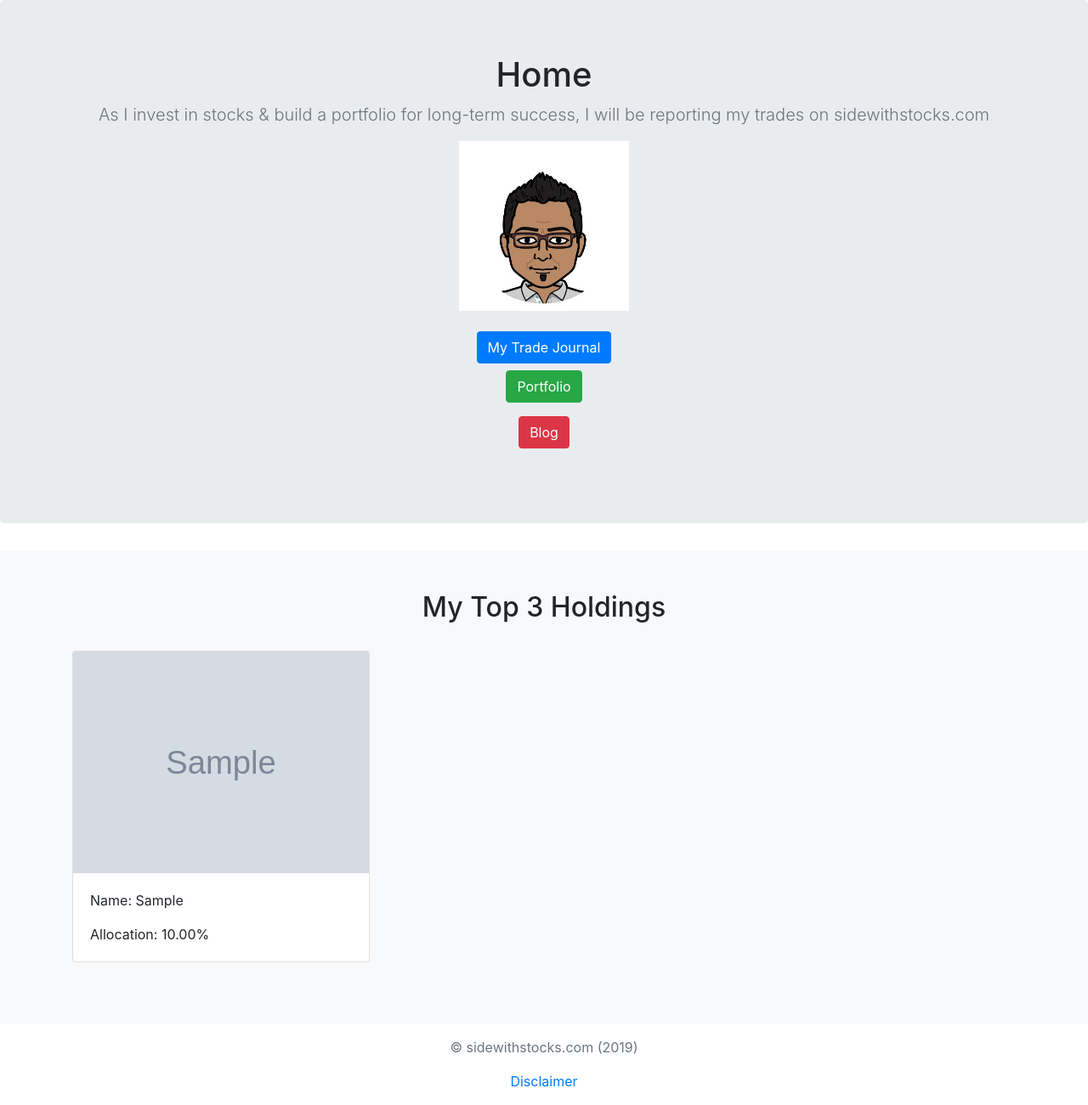
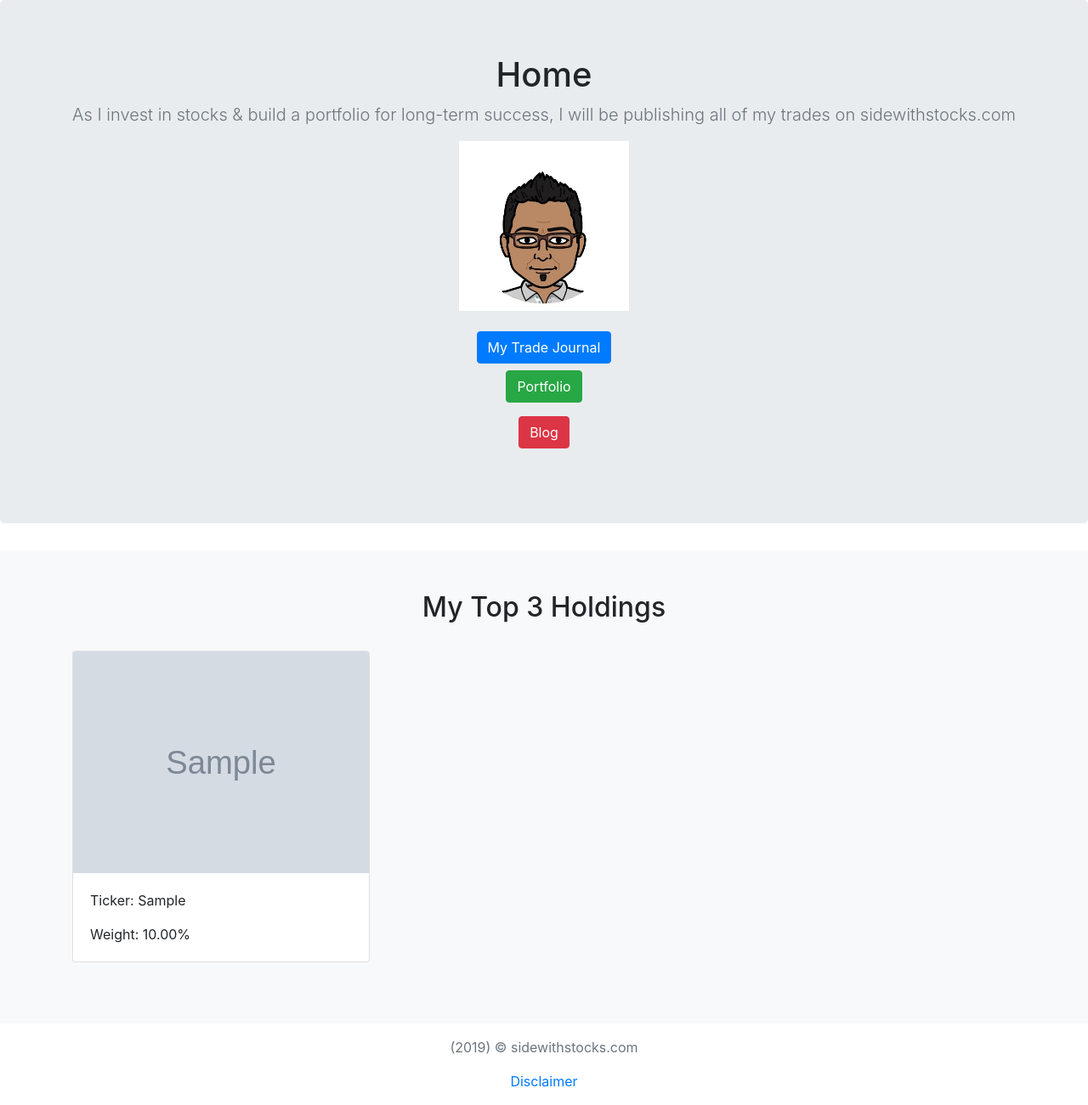
Before and after one commit to ladsunny/Project2_Portfolio, a Django app: page / in a window 1280 px wide. Shown: the part 56-1357 px from the top of the page at 85% size. Run offline with Django 3.2, Linux system fonts and the light colour scheme; tables that the repository leaves empty hold one stand-in row (values such as "Sample post"); grey boxes marked "Sample" are stand-in pictures; some libraries are stand-ins or nearby versions.

Commit message:
minor language edits, and new static file

```diff
--- a/holdings/templates/holdings/about.html
+++ b/holdings/templates/holdings/about.html
@@ -13,7 +13,7 @@
       </div>
     <br />
     <p></p>
-    <p>Hi, I am Nishant Sharma, and I am a retail investor. I have been investing in the US stock market since 2003. Usually, I invest in stocks of large US based companies that are publicly traded, and I take a long-term view (1-5 years) when investing in these companies. I am not a professional investment advisor, and I do not consider myself as an expert either. However, I take a lot of pride in managing my own stock portfolio. Sidewithstocks.com is just another way for me to extend my passion for investing in stocks. It compels me to be more thoughtful about my investment decisions, and provides me a customized source of reference to track my actions and thoughts while trading stocks.</p>
+    <p>Hello! My name is Nishant Sharma, I am a retail investor, and owner of sidewithstocks.com. I have been investing in the US stock market since 2003. Usually, I like to invest in stocks of large US based companies, and I take a long-term view (1-5 years) when investing in these companies. I am not a professional investment advisor, and I do not consider myself as an expert either. However, I take a lot of pride in managing my own stock portfolio. Sidewithstocks.com is just another way for me to extend my passion for investing in stocks. It compels me to be more thoughtful about my investment decisions, and provides me a customized source of reference to track my trading actions.</p>
     <p></p>
     <br />
   </div>
--- a/holdings/templates/holdings/disclaimer.html
+++ b/holdings/templates/holdings/disclaimer.html
@@ -11,7 +11,7 @@
       <div class="text-center">
       </div>
     <br />
-    <p>As a user of sidewithstocks.com (SWS), you agree to not consider any information posted on the website as professional investment advice. This information is available for education purpose only. You also agree to not hold SWS owner(s) liable for accuracy of the information, and for any of your investment decisions and their outcomes. Always remember that trading stocks or investing in stocks can be risky.</p>
+    <p>Please note that information posted on sidewithstocks.com(SWS) isn't professional investment advice. This information is available for education purpose only. As a user of SWS, you agree to not hold the owner(s) of the website liable for accuracy of the information, and for outcome of your investment decisions. Always remember that trading or investing in stocks can be risky.</p>
     <br />
   </div>
 
--- a/holdings/templates/holdings/home.html
+++ b/holdings/templates/holdings/home.html
@@ -9,13 +9,13 @@
     <section class="jumbotron text-center">
       <div class="container">
         <h1 class="jumbotron-heading">Home</h1>
-        <p class="lead text-muted">As I invest in stocks & build a portfolio for long-term success, I will be reporting my trades on sidewithstocks.com</p>
+        <p class="lead text-muted">As I invest in stocks & build a portfolio for long-term success, I will be publishing all of my trades on sidewithstocks.com</p>
         <img src="{% static 'IMG_2219.JPG' %}" height="200"> </img>
         <p />
             <br />
             <a href="{% url 'journal' %}" class="btn btn-primary">My Trade Journal</a>
             <br />
-            <a href="{% static 'PortfolioMarch2019.pdf' %}" class="btn btn-success my-2" rel="noopener noreferrer" target="_blank">Portfolio</a>
+            <a href="{% static 'PortfolioAugust2019.pdf' %}" class="btn btn-success my-2" rel="noopener noreferrer" target="_blank">Portfolio</a>
             <br />
             <a href="{% url 'myblog' %}" class="btn btn-danger my-2">Blog</a>
 
@@ -33,8 +33,8 @@
             <div class="card mb-4 box-shadow">
               <img class="card-img-top" src="{{ myheld.image.url }}">
               <div class="card-body">
-                <p class="card-text">Name: {{ myheld.company }}</p>
-                <p class="card-text">Allocation: {{ myheld.weight }}%</p>
+                <p class="card-text">Ticker: {{ myheld.company }}</p>
+                <p class="card-text">Weight: {{ myheld.weight }}%</p>
               </div>
             </div>
           </div>
--- a/portfolio/templates/base.html
+++ b/portfolio/templates/base.html
@@ -29,7 +29,7 @@
         <div class="navbar-nav ml-auto">
           <!-- <a class="nav-item nav-link" href="{% url 'marketdata' %}">Market Data</a> -->
           <a class="nav-item nav-link" href="{% url 'journal' %}">My Trade Journal</a>
-          <a class="nav-item nav-link" href="{% static 'PortfolioMarch2019.pdf' %}" rel="noopener noreferrer" target="_blank">Portfolio</a>
+          <a class="nav-item nav-link" href="{% static 'PortfolioAugust2019.pdf' %}" rel="noopener noreferrer" target="_blank">Portfolio</a>
           <a class="nav-item nav-link" href="{% url 'myblog' %}">Blog</a>
           <a class="nav-item nav-link" href="http://twitter.com/sidewithstocks" rel="noopener noreferrer" target="_blank">Twitter</a>
           <a class="nav-item nav-link" href="{% url 'about' %}">About</a>
@@ -44,7 +44,7 @@
   <footer class="text-muted">
     <div class="container text-center">
       <p></p>
-      <p> &copy; sidewithstocks.com ({% now "Y" %})  </p>
+      <p> ({% now "Y" %}) &copy; sidewithstocks.com   </p>
       <a href="{% url 'disclaimer' %}">Disclaimer</a>
       <p />
     </div>
--- a/tradejournal/templates/tradejournaldetail.html
+++ b/tradejournal/templates/tradejournaldetail.html
@@ -12,8 +12,8 @@
       <p> <b>Stock Ticker:</b> {{ myjournaldetail.ticker }}</p>
       <p> <b>Trade Date:</b> {{ myjournaldetail.trade_date }}</p>
       <p> <b>Action:</b> {{ myjournaldetail.action }}</p>
-      <p> <b>Curr. Portfolio Allocation:</b> {{ myjournaldetail.allocation }}% </p>
-      <p> <b>Prev. Portfolio Allocation:</b> {{ myjournaldetail.prev_allocation }}%</p>
+      <p> <b>Curr. Allocation by Market Value:</b> {{ myjournaldetail.allocation }}% </p>
+      <p> <b>Prev. Allocation by Market Value:</b> {{ myjournaldetail.prev_allocation }}%</p>
       <br />
       <p>{{ myjournaldetail.justification|linebreaks }}</p>
       <br />
```
Also changed, not shown: 1 other file.
